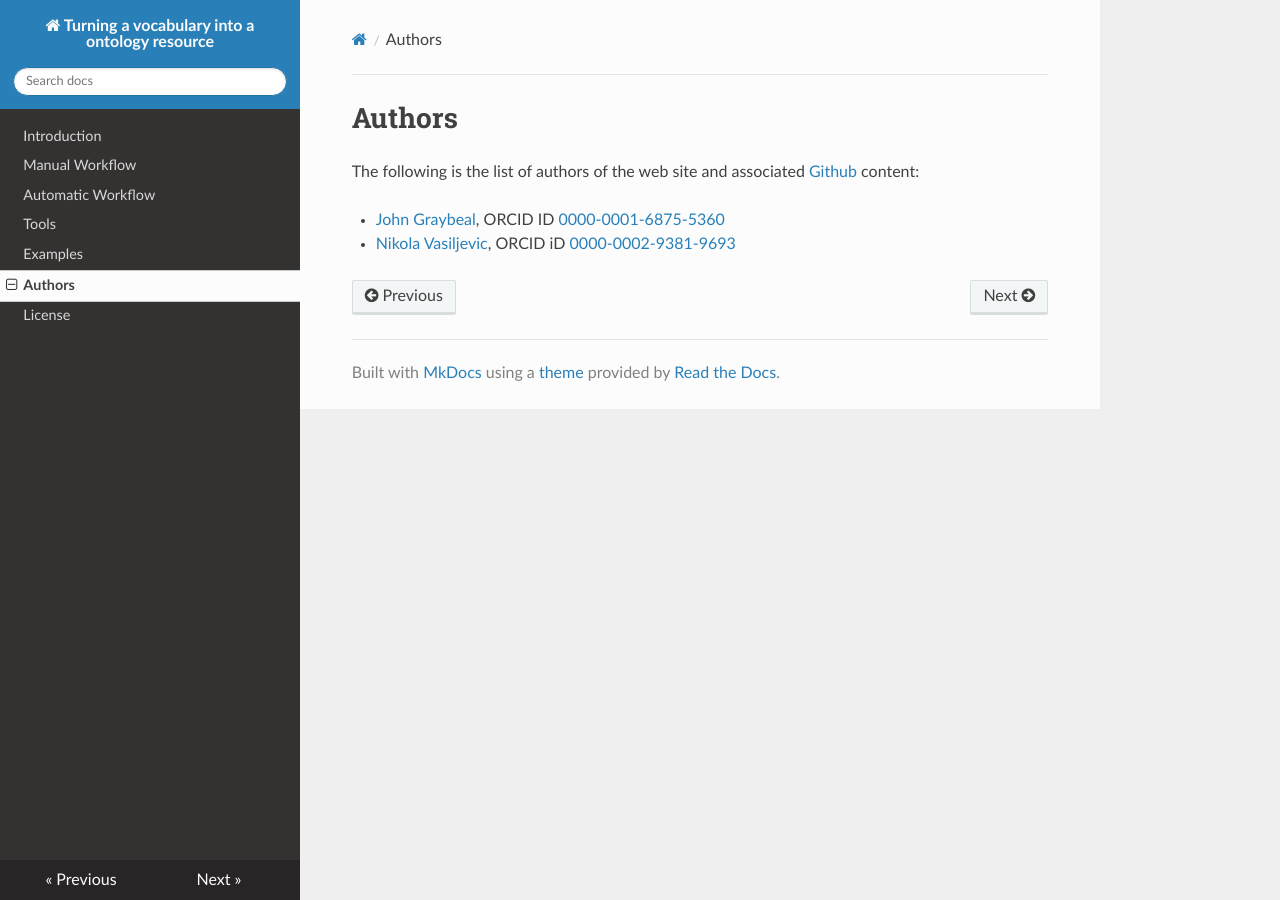
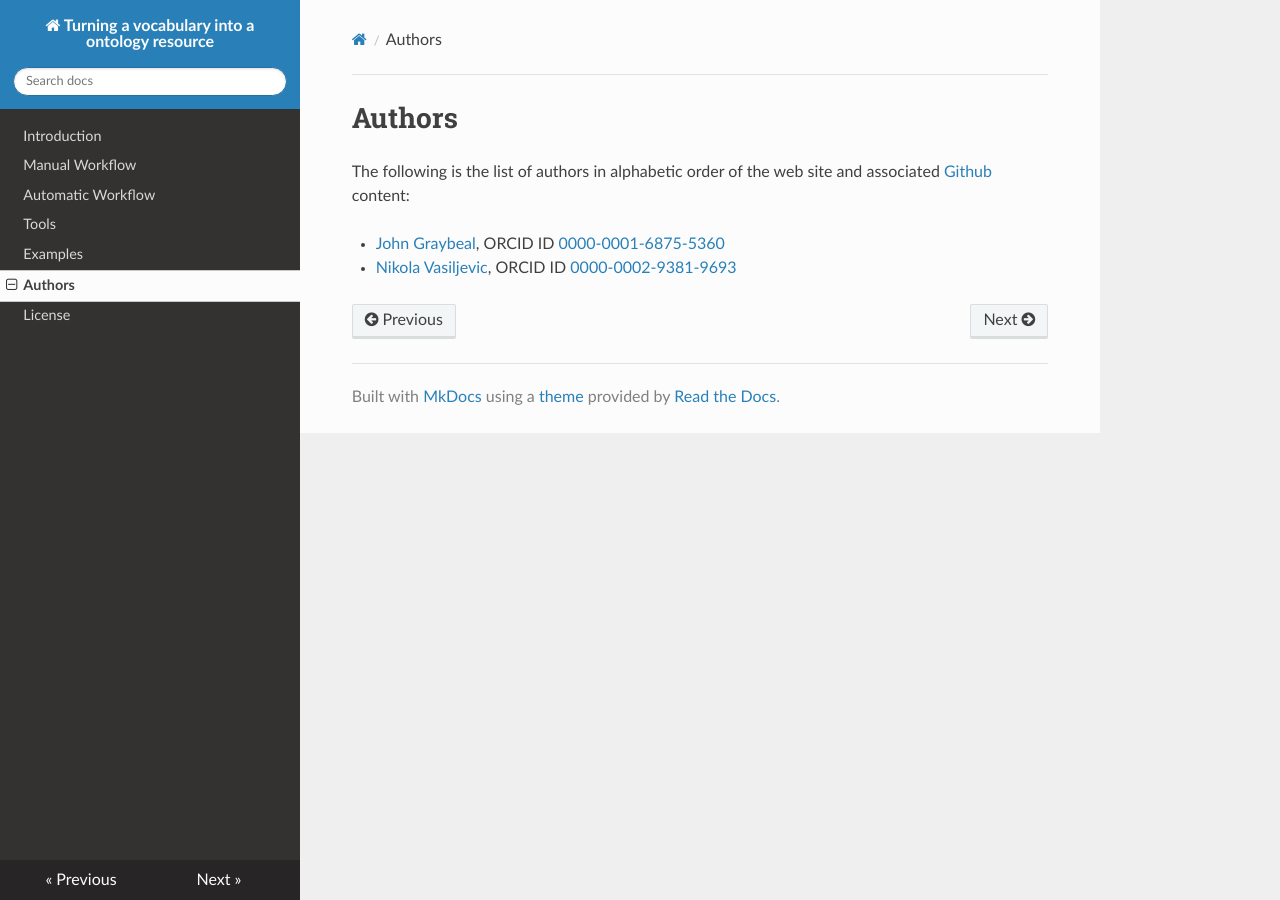
Before and after one commit to fair-data-collective/excel2rdf-site, an MkDocs documentation site: the page built from docs/Authors.md, in a window 1280 px wide. Built offline with MkDocs 1.6.1, drawn with Linux system fonts in a browser that asks for light colours; nearby versions of some CDN libraries.

Commit message:
Update Authors.md

```diff
--- a/docs/Authors.md
+++ b/docs/Authors.md
@@ -1,7 +1,7 @@
 # Authors
 
-The following is the list of authors of the web site and associated [Github](https://github.com/fair-data-collective/excel2rdf-site) content:
+The following is the list of authors in alphabetic order of the web site and associated [Github](https://github.com/fair-data-collective/excel2rdf-site) content:
 
 - [John Graybeal](https://www.linkedin.com/in/johngraybeal/), ORCID ID [0000-0001-6875-5360](https://orcid.org/0000-0001-6875-5360)
 
-- [Nikola Vasiljevic](https://www.linkedin.com/in/niva83/), ORCID iD [0000-0002-9381-9693](https://orcid.org/0000-0002-9381-9693)
+- [Nikola Vasiljevic](https://www.linkedin.com/in/niva83/), ORCID ID [0000-0002-9381-9693](https://orcid.org/0000-0002-9381-9693)
```
